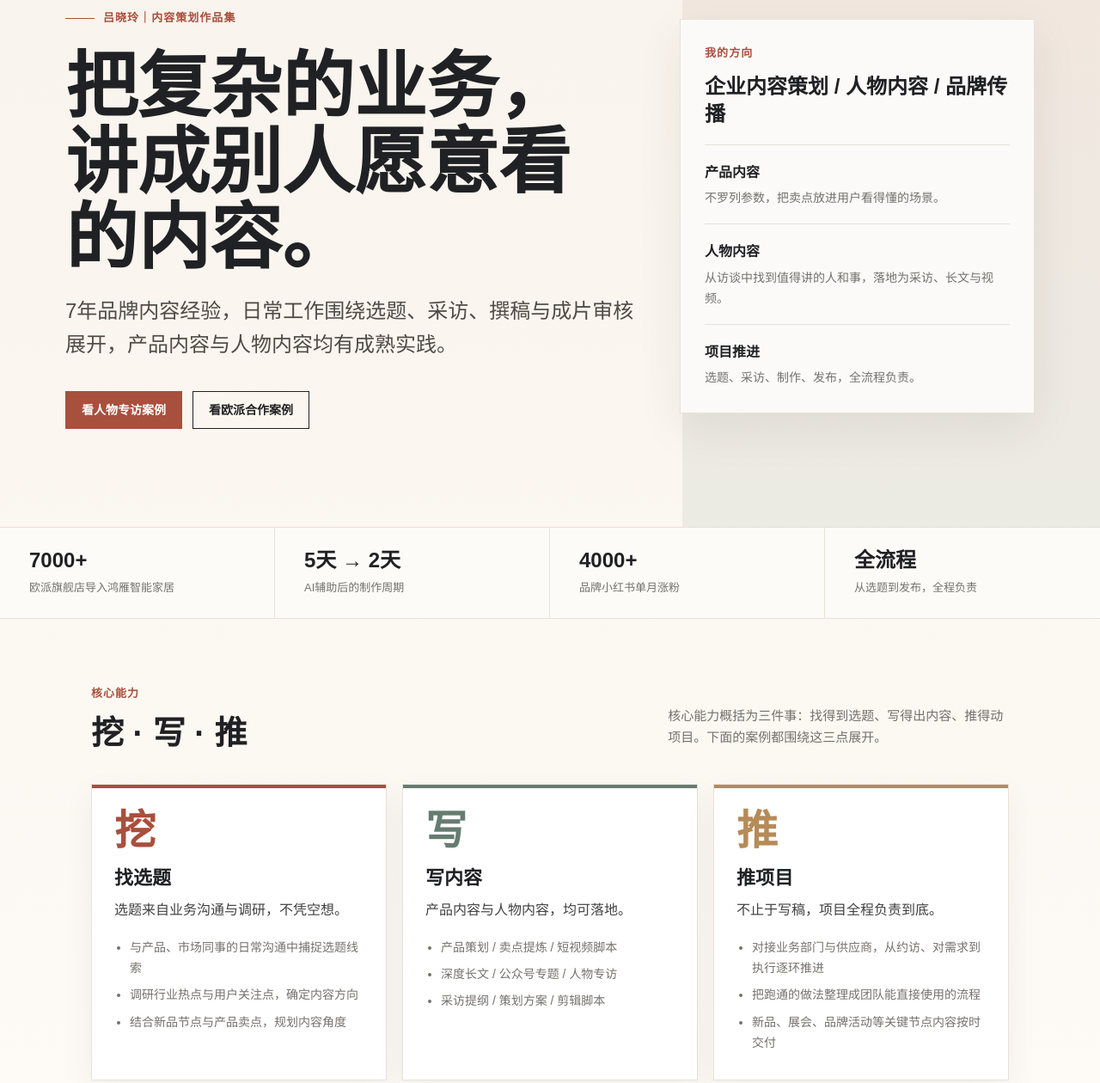
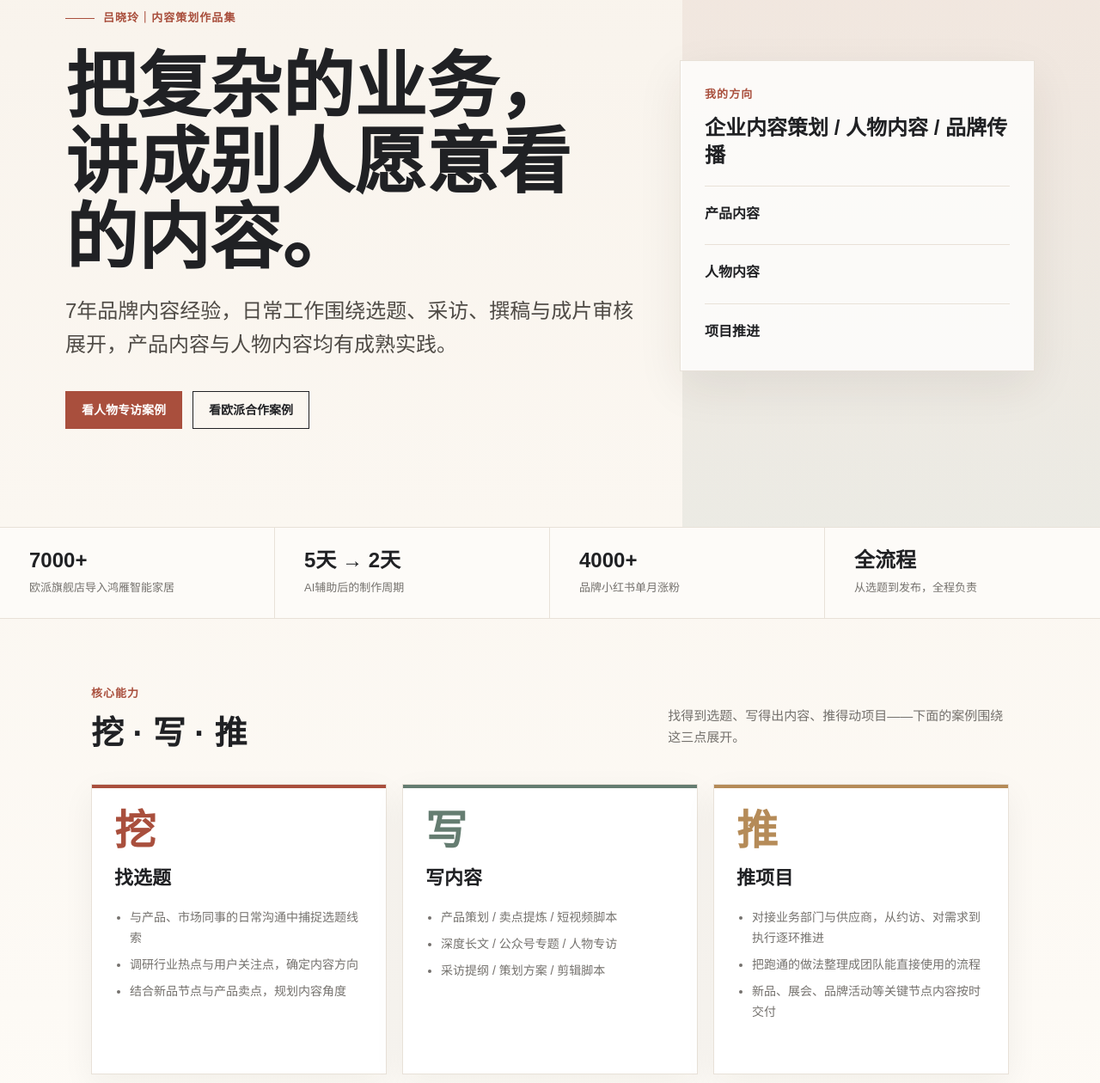
Before and after one commit to Lv-xiaoling/portfolio, a plain HTML site: page index.html in a window 1280 px wide. Shown: the part 187-1447 px from the top of the page at 86% size. Drawn offline with Linux system fonts and the light colour scheme.

Commit message:
降低三处视觉密度：首屏方向卡、挖写推卡片、过程文档卡均做减法；修复案例二标题换行

```diff
--- a/index.html
+++ b/index.html
@@ -643,9 +643,9 @@ video { display: block; width: 100%; max-height: 520px; object-fit: contain; bac
       <p class="eyebrow">我的方向</p>
       <h2 class="position-title">企业内容策划 / 人物内容 / 品牌传播</h2>
       <ul class="position-list">
-        <li><strong>产品内容</strong><p style="margin:0;color:var(--muted);font-size:14px;">不罗列参数，把卖点放进用户看得懂的场景。</p></li>
-        <li><strong>人物内容</strong><p style="margin:0;color:var(--muted);font-size:14px;">从访谈中找到值得讲的人和事，落地为采访、长文与视频。</p></li>
-        <li><strong>项目推进</strong><p style="margin:0;color:var(--muted);font-size:14px;">选题、采访、制作、发布，全流程负责。</p></li>
+        <li><strong>产品内容</strong></li>
+        <li><strong>人物内容</strong></li>
+        <li><strong>项目推进</strong></li>
       </ul>
     </aside>
   </header>
@@ -663,13 +663,12 @@ video { display: block; width: 100%; max-height: 520px; object-fit: contain; bac
         <p class="eyebrow">核心能力</p>
         <h2>挖 · 写 · 推</h2>
       </div>
-      <p class="subcopy">核心能力概括为三件事：找得到选题、写得出内容、推得动项目。下面的案例都围绕这三点展开。</p>
+      <p class="subcopy">找得到选题、写得出内容、推得动项目——下面的案例围绕这三点展开。</p>
     </div>
     <div class="cap-grid fade-in">
       <article class="cap-card c1">
         <div class="big-char">挖</div>
         <h3>找选题</h3>
-        <p>选题来自业务沟通与调研，不凭空想。</p>
         <ul>
           <li>与产品、市场同事的日常沟通中捕捉选题线索</li>
           <li>调研行业热点与用户关注点，确定内容方向</li>
@@ -679,7 +678,6 @@ video { display: block; width: 100%; max-height: 520px; object-fit: contain; bac
       <article class="cap-card c2">
         <div class="big-char">写</div>
         <h3>写内容</h3>
-        <p>产品内容与人物内容，均可落地。</p>
         <ul>
           <li>产品策划 / 卖点提炼 / 短视频脚本</li>
           <li>深度长文 / 公众号专题 / 人物专访</li>
@@ -689,7 +687,6 @@ video { display: block; width: 100%; max-height: 520px; object-fit: contain; bac
       <article class="cap-card c3">
         <div class="big-char">推</div>
         <h3>推项目</h3>
-        <p>不止于写稿，项目全程负责到底。</p>
         <ul>
           <li>对接业务部门与供应商，从约访、对需求到执行逐环推进</li>
           <li>把跑通的做法整理成团队能直接使用的流程</li>
@@ -734,7 +731,6 @@ video { display: block; width: 100%; max-height: 520px; object-fit: contain; bac
         <div class="doc-body">
           <span class="doc-tag">策划方案</span>
           <h4>《拿什么拯救你，我的"爱人"》系列策划</h4>
-          <p>每期议题、目标经销商画像、内容方向，都在这张表中明确。（人选信息已脱敏）</p>
         </div>
       </article>
       <article class="process-doc">
@@ -742,7 +738,6 @@ video { display: block; width: 100%; max-height: 520px; object-fit: contain; bac
         <div class="doc-body">
           <span class="doc-tag">采访大纲</span>
           <h4>"存量焕新"访谈提纲｜郑州站</h4>
-          <p>提纲分业务现状、市场机会、政策变化三部分，引导经销商讲出真实判断与近年转型经历。</p>
         </div>
       </article>
       <article class="process-doc">
@@ -750,7 +745,6 @@ video { display: block; width: 100%; max-height: 520px; object-fit: contain; bac
         <div class="doc-body">
           <span class="doc-tag">剪辑脚本</span>
           <h4>《旧爱不再，新宠何在？》剪辑执行稿</h4>
-          <p>精确到秒的成片脚本：段落任务、同期声、画面剪法与屏幕字幕一一对应，严格控制3分钟内。</p>
         </div>
       </article>
     </div>
```
